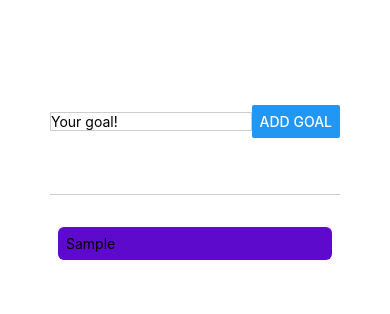
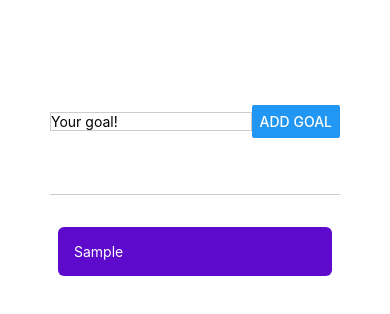
Before and after one commit to zrfox/goals-mobile-app, a React Native app: screen / in a window 390 px wide. Both pictures are taken after typing "Sample" into the empty fields and a click on the button "ADD GOAL". Shown: the top 314 px of the page. Built offline with nearby package versions, Linux system fonts and the light colour scheme.

Commit message:
Add pressable to GoalItem and delete onPress functionality.

```diff
--- a/App.js
+++ b/App.js
@@ -11,21 +11,39 @@
   function addGoalHandler(enteredGoalText) {
     setCourseGoals((currentCourseGoals) => [
       ...currentCourseGoals,
-      {text: enteredGoalText, key: Math.random().toString()}, // Object is used to include key for each goal while using FlatList for lazy loading.
+      {text: enteredGoalText, id: Math.random().toString()}, // Object is used to include key for each goal while using FlatList for lazy loading.
     ]);
   }
+
+function deleteGoalHandler(id) {
+  setCourseGoals(currentCourseGoals => {
+    return (currentCourseGoals.filter((goal) => goal.id !== id ))
+  } )
+}
+
   return (
     <View style={styles.appContainer}>
       <GoalInput onAddGoal={addGoalHandler} />
       <View  style={styles.goalsContainer}>
       <FlatList data={courseGoals} renderItem={(itemData) =>{
-        return <GoalItem text={itemData.item.text} />
+        return (
+          <GoalItem
+            text={itemData.item.text}
+            id={itemData.item.id}
+            onDeleteItem={deleteGoalHandler}
+            />
+      );
       }}
+      keyExtractor={(item, index) => {
+        return item.id;
+
+      }}
+
        />
       </View>
     </View>
 
-  );
+    )
 }
 
 const styles = StyleSheet.create({
--- a/components/GoalItem.js
+++ b/components/GoalItem.js
@@ -1,10 +1,16 @@
-import { StyleSheet, View, Text } from 'react-native';
+import { StyleSheet, View, Text, Pressable } from 'react-native';
 
 function GoalItem (props) {
     return (
+      <Pressable
+        android_ripple={{ color: '#dddddd'}}
+        onPress={props.onDeleteItem.bind(this, props.id)}
+        style={({pressed}) => pressed && styles.pressedItem}
+      >
         <View style={styles.goalItem}>
-            <Text>{props.text}</Text>
+            <Text style={styles.goalText}>{props.text}</Text>
           </View>
+      </Pressable>
     );
 }
 
@@ -17,5 +23,12 @@
     borderRadius: 6,
     backgroundColor: '#5e0acc',
     color: 'white',
+  },
+  pressedItem: {
+    opacity: 0.5
+  },
+  goalText: {
+    color: 'white',
+    padding: 8,
   }
 });
```
